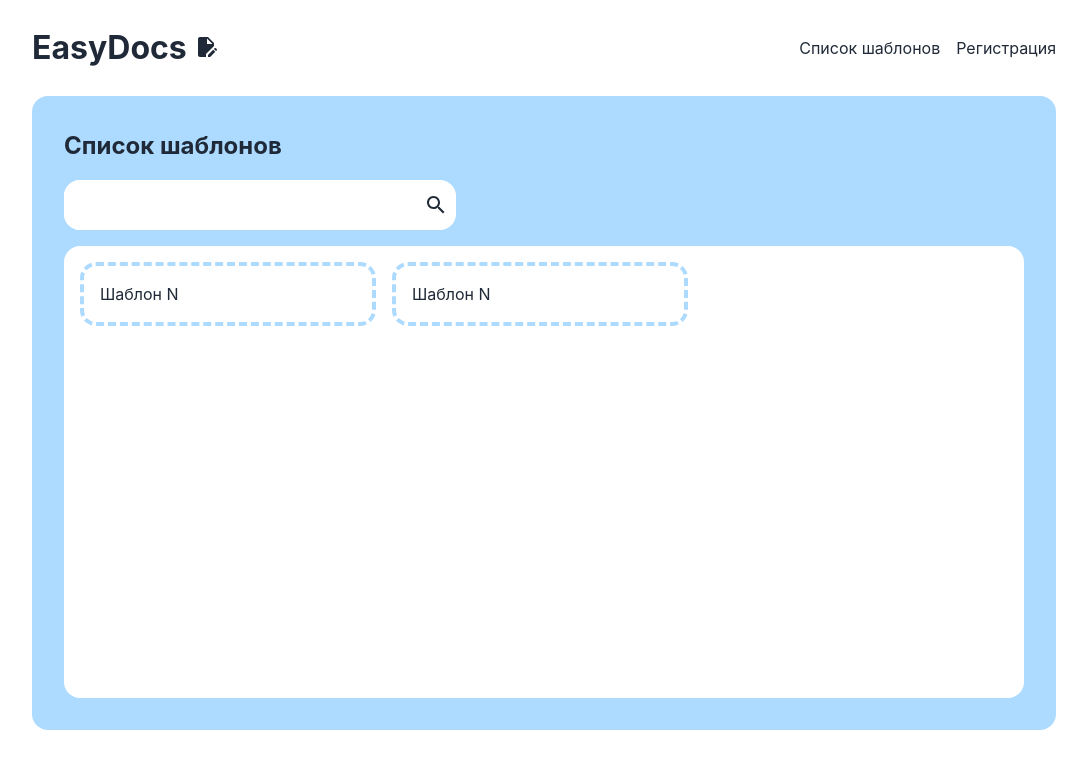
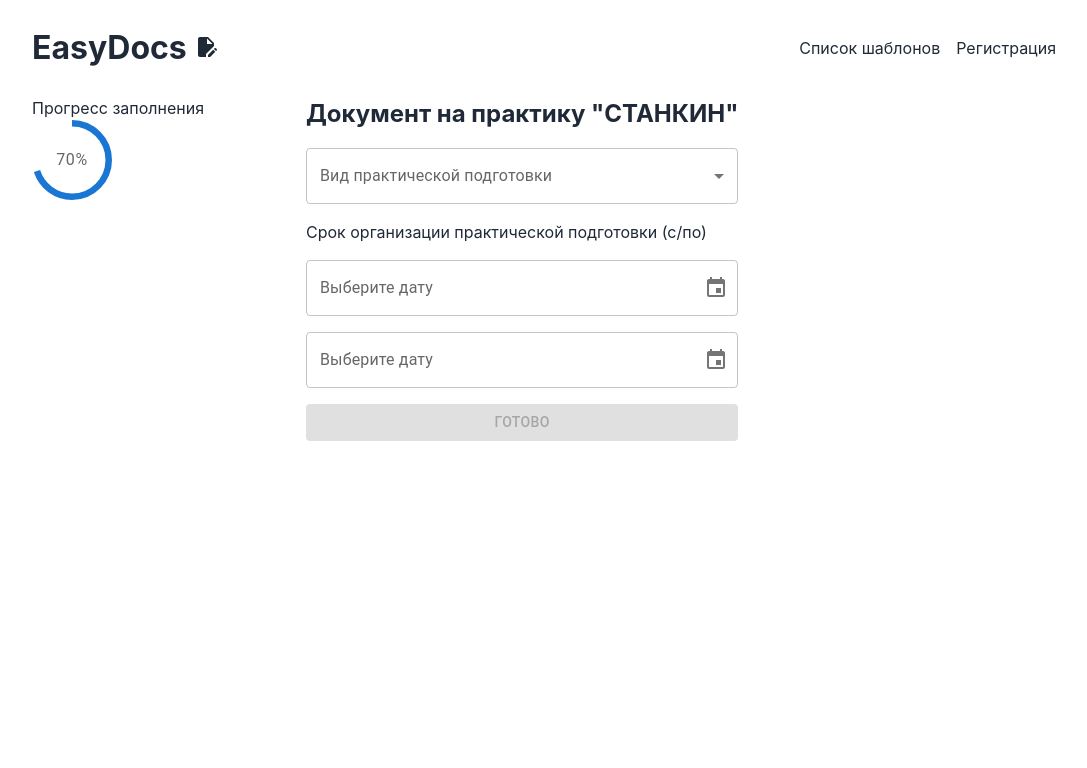
Before and after one commit to NicholasJKL/easy-docs, a React (Create React App) app: page /template in a window 1280 px wide. Shown: the top 768 px of the page, without its empty margins (96-1183 px from the left). Built offline with nearby package versions, Linux system fonts and the light colour scheme; a web font is replaced by a local one.

Commit message:
MUI Integration

```diff
--- a/package.json
+++ b/package.json
@@ -6,7 +6,8 @@
     "@emotion/react": "^11.14.0",
     "@emotion/styled": "^11.14.1",
     "@mui/icons-material": "^7.3.7",
-    "@mui/material": "^7.3.7",
+    "@mui/material": "^7.3.8",
+    "@mui/x-date-pickers": "^8.27.0",
     "@testing-library/dom": "^10.4.1",
     "@testing-library/jest-dom": "^6.9.1",
     "@testing-library/react": "^16.3.1",
@@ -15,8 +16,10 @@
     "@types/node": "^16.18.126",
     "@types/react": "^19.2.8",
     "@types/react-dom": "^19.2.3",
+    "dayjs": "^1.11.19",
     "react": "^19.2.3",
     "react-dom": "^19.2.3",
+    "react-router": "^7.13.0",
     "react-scripts": "5.0.1",
     "typescript": "^4.9.5",
     "web-vitals": "^2.1.4"
--- a/src/App.tsx
+++ b/src/App.tsx
@@ -1,19 +1,20 @@
 import React from 'react';
-import logo from './logo.svg';
-
+import { Routes, Route } from 'react-router'
 import Header from './components/Header';
 import TemplateList from './pages/TemplateList';
+import TemplateFill from './pages/TemplateFill';
 
 
 function App() {
     return (
         <>
-            <Header/>
-
+            <Header />
             <main>
-                <TemplateList></TemplateList>
+                <Routes>
+                    <Route path="/" element={<TemplateList/>} />
+                    <Route path="/template" element={<TemplateFill/>}/>
+                </Routes>
             </main>
-
         </>
     );
 }
--- a/src/index.tsx
+++ b/src/index.tsx
@@ -1,5 +1,6 @@
 import React from 'react';
 import ReactDOM from 'react-dom/client';
+import { BrowserRouter } from 'react-router';
 import App from './App';
 import reportWebVitals from './reportWebVitals';
 import './styles.css';
@@ -10,7 +11,9 @@ const root = ReactDOM.createRoot(
 
 root.render(
   <React.StrictMode>
-    <App />
+    <BrowserRouter>
+      <App />
+    </BrowserRouter>
   </React.StrictMode>
 );
 
--- /dev/null
+++ b/src/pages/TemplateFill/CircularProgressWithLabel.tsx
@@ -0,0 +1,50 @@
+import * as React from 'react';
+import CircularProgress, {
+    CircularProgressProps,
+} from '@mui/material/CircularProgress';
+import Typography from '@mui/material/Typography';
+import Box from '@mui/material/Box';
+
+function CircularProgressWithLabel(
+    props: CircularProgressProps & { value: number },
+) {
+    return (
+        <Box sx={{ position: 'relative', display: 'inline-flex' }}>
+            <CircularProgress variant="determinate" size={80} {...props} />
+            <Box
+                sx={{
+                    top: 0,
+                    left: 0,
+                    bottom: 0,
+                    right: 0,
+                    position: 'absolute',
+                    display: 'flex',
+                    alignItems: 'center',
+                    justifyContent: 'center',
+                }}
+            >
+                <Typography
+                    variant="caption"
+                    component="div"
+                    fontSize={16}
+                    sx={{ color: 'text.secondary' }}
+                >{`${Math.round(props.value)}%`}</Typography>
+            </Box>
+        </Box>
+    );
+}
+
+export default function CircularWithValueLabel() {
+    const [progress, setProgress] = React.useState(10);
+
+    React.useEffect(() => {
+        const timer = setInterval(() => {
+            setProgress((prevProgress) => (prevProgress >= 100 ? 0 : prevProgress + 10));
+        }, 800);
+        return () => {
+            clearInterval(timer);
+        };
+    }, []);
+
+    return <CircularProgressWithLabel value={progress} />;
+}
--- a/src/pages/TemplateFill/ComplexText.tsx
+++ b/src/pages/TemplateFill/ComplexText.tsx
@@ -14,7 +14,6 @@ const ComplexText: FC<ComplexTextProps> = ({ restraints }) => {
             <input type="text"
                 value={value}
                 onChange={handleChange}/>
-
             {restraints.test(value) ? <p>true</p> : <p>false</p>}
         </div>);
 }
--- /dev/null
+++ b/src/pages/TemplateFill/Date.tsx
@@ -0,0 +1,23 @@
+import React, { FC } from 'react';
+import DateProps from '../../props/DateProps';
+import { DatePicker, LocalizationProvider } from '@mui/x-date-pickers';
+import { AdapterDayjs } from '@mui/x-date-pickers/AdapterDayjs';
+import { ruRU } from '@mui/x-date-pickers/locales';
+import 'dayjs/locale/ru';
+
+const russianLocale = ruRU.components.MuiLocalizationProvider.defaultProps.localeText;
+
+const Date: FC<DateProps> = () => {
+
+    return (
+        <LocalizationProvider dateAdapter={AdapterDayjs} adapterLocale='ru' localeText={russianLocale}>
+            <DatePicker
+                label='Выберите дату'
+                format='DD.MM.YYYY'
+            />
+
+
+        </LocalizationProvider>);
+}
+
+export default Date;
--- a/src/pages/TemplateFill/ValueSelector.tsx
+++ b/src/pages/TemplateFill/ValueSelector.tsx
@@ -1,14 +1,19 @@
 import React, { FC } from 'react';
 import ValueSelectorProps from '../../props/ValueSelectorProps';
+import { FormControl, InputLabel, Select, MenuItem } from '@mui/material';
 
-const ValueSelector: FC<ValueSelectorProps> = ({ values }) => {
+const ValueSelector: FC<ValueSelectorProps> = ({ name, values }) => {
 
-    return (<div className='valueselector-block'>
-        <select name="" id="">
-            <option value="">--Выберите значение--</option>
-            {values?.map((value) => <option value={value}>{value}</option>)}
-        </select>
-    </div>);
+    return (<FormControl fullWidth>
+        <InputLabel id="demo-simple-select-label">{name}</InputLabel>
+        <Select
+            labelId="demo-simple-select-label"
+            id="demo-simple-select"
+            label={name}
+        >
+            {values?.map((value) => <MenuItem value={value}>{value}</MenuItem>)}
+        </Select>
+    </FormControl>);
 }
 
 export default ValueSelector;
--- a/src/pages/TemplateFill/index.tsx
+++ b/src/pages/TemplateFill/index.tsx
@@ -1,8 +1,31 @@
 import React, { FC } from 'react';
+import { Button } from '@mui/material'
+import CircularWithValueLabel from './CircularProgressWithLabel';
+import ValueSelector from './ValueSelector';
+import Date from './Date';
 
 const TemplateFill: FC = () => {
 
-    return <></>;
+    return (<main className='template-fill'>
+        <div className='template-info'>
+            <p>Прогресс заполнения</p>
+            <div>
+                <CircularWithValueLabel></CircularWithValueLabel>
+            </div>
+        </div>
+
+        <form className='template-form'>
+            <h2>Документ на практику "СТАНКИН"</h2>
+            <ValueSelector name={'Вид практической подготовки'}
+            values={["Учебная практика", "Производственная практика", "Преддипломная практика"]}/>
+
+            <p>Срок организации практической подготовки (с/по)</p>
+            <Date name='Дата'/>
+            <Date name='Дата'/>
+            <Button variant="contained" disabled>Готово</Button>
+        </form>
+
+    </main>);
 }
 
 
--- a/src/pages/TemplateList/TemplateListItem.tsx
+++ b/src/pages/TemplateList/TemplateListItem.tsx
@@ -1,10 +1,10 @@
-import React, { FC } from 'react';
+import React, { FC, MouseEventHandler } from 'react';
 
-const TemplateListItem: FC = () =>
+const TemplateListItem: FC<{onClick: MouseEventHandler<HTMLDivElement>}> = ({onClick}) =>
     {
         return (
-        <div className='template-list-item'>
-                <p>Шаблон N</p>
+        <div className='template-list-item' onClick={onClick} >
+                <p>Lorem ipsum dolor sit amet, consectetur adipisicing elit. Consectetur rem voluptatibus optio repudiandae. Qui, iusto, quis dolore ab asperiores harum placeat reprehenderit sapiente accusamus ducimus veniam corporis facilis perspiciatis accusantium.</p>
         </div>
         );
     }
--- a/src/pages/TemplateList/index.tsx
+++ b/src/pages/TemplateList/index.tsx
@@ -1,21 +1,32 @@
-import React, { FC } from 'react';
+import React, { FC, MouseEventHandler } from 'react';
 import { Search } from '@mui/icons-material';
+import { useNavigate } from 'react-router';
 import TemplateListItem from './TemplateListItem';
 
 const TemplateList: FC = () => {
+
+    const navigate = useNavigate();
+
     return (
-        <main>
-            <div className='template-list'>
-                <h2>Список шаблонов</h2>
-                <div className='template-list-search'>
+        <div className='template-list'>
+            <div className='template-list-search'>
+            <h2>Список шаблонов</h2>
+                <div className='search-field'>
                     <input type="text" /><Search />
                 </div>
-                <div className='template-list-container'>
-                    <TemplateListItem></TemplateListItem>
-                    <TemplateListItem></TemplateListItem>
-                </div>
             </div>
-        </main>
+            <div className='template-list-container'>
+                <TemplateListItem onClick={() => navigate('/template')}></TemplateListItem>
+                <TemplateListItem onClick={() => navigate('/template')}></TemplateListItem>
+                <TemplateListItem onClick={() => navigate('/template')}></TemplateListItem>
+                <TemplateListItem onClick={() => navigate('/template')}></TemplateListItem>
+                <TemplateListItem onClick={() => navigate('/template')}></TemplateListItem>
+                <TemplateListItem onClick={() => navigate('/template')}></TemplateListItem>
+                <TemplateListItem onClick={() => navigate('/template')}></TemplateListItem>
+                <TemplateListItem onClick={() => navigate('/template')}></TemplateListItem>
+                <TemplateListItem onClick={() => navigate('/template')}></TemplateListItem>
+            </div>
+        </div>
     );
 }
 
--- /dev/null
+++ b/src/props/DateProps.ts
@@ -0,0 +1,11 @@
+interface DateProps {
+    name: string,
+    value?: string,
+    minDate?: string,
+    maxDate?: string,
+    restraints?: string,
+    availableDates?: string
+}
+
+
+export default DateProps;
--- a/src/styles.css
+++ b/src/styles.css
@@ -13,7 +13,6 @@
 }
 
 body {
-    margin: auto;
     font-family: "SN Pro", -apple-system, BlinkMacSystemFont, 'Segoe UI', 'Roboto', 'Helvetica Neue', Arial, sans-serif;
     font-size: 16px;
     line-height: 1.5;
@@ -38,7 +37,7 @@ nav {
     gap: 16px;
 }
 
-.template-list-search > input {
+.search-field > input {
     display: block;
     height: calc(2.25em + 2px);
     width: 100%;
@@ -49,7 +48,7 @@ nav {
     color: var(--text-color);
     border: 0;
     outline: none;
-    border-radius: 16px;
+    border-radius: 24px;
 }
 
 .template-list {
@@ -58,14 +57,23 @@ nav {
     margin: 0 10% 0 10%;
     padding: 32px;
     gap: 16px;
-    background-color: var(--secondary-color);
-    border-radius: 16px;
+    border-radius: 24px;
 }
 
 .template-list-search {
     display: flex;
+    flex-direction: column;
+    gap: 16px;
+    background-color: var(--secondary-color);
+    padding: 24px;
+    border-radius: 40px;
+}
+
+.search-field {
+    display: flex;
     flex-direction: row;
-    width:40%;
+    width: 40%;
+    min-width: 256px;
     padding: 0 8px 0 0;
     background-color: var(--primary-color);
     border-radius: 16px;
@@ -74,21 +82,27 @@ nav {
 
 .template-list-container {
     display: grid;
-    grid-template-columns: auto 1fr;
-    gap: 16px;
+    grid-template-columns: repeat(auto-fit, minmax(240px, 1fr));
+    grid-template-rows: repeat(auto-fit, 90px);
+    gap: 24px 16px;
     min-height: 420px;
     padding: 16px;
     background-color: var(--primary-color);
-    border-radius: 16px;
+    border-radius: 24px;
 }
 
 .template-list-item {
-    height: 24px;
-    width: 256px;
-    padding: 16px;
+    height: 90px;
+    padding: 8px;
     border: 4px dashed var(--secondary-color);
     border-radius: 16px;
+    box-sizing: border-box;
     transition: all 0.3s ease;
+    display: -webkit-box;
+    -webkit-box-orient: vertical;
+    -webkit-line-clamp: 2;
+    overflow: hidden;
+    word-wrap: break-word;
 }
 
 .template-list-item:hover {
@@ -96,3 +110,22 @@ nav {
     border: 4px solid var(--text-color);
     transform: translateY(-4px);
 }
+
+.template-fill {
+    display: grid;
+    margin: 0 10% 0 10%;
+    grid-template-columns: 1fr 3fr;
+    gap: 24px;
+}
+
+.template-info {
+    display: flex;
+    flex-direction: column;
+}
+
+.template-form {
+    display: flex;
+    flex-direction: column;
+    gap: 16px;
+    width:max-content
+}
```
Also changed, not shown: 1 other file (tests, documents, lock files or other folders).
